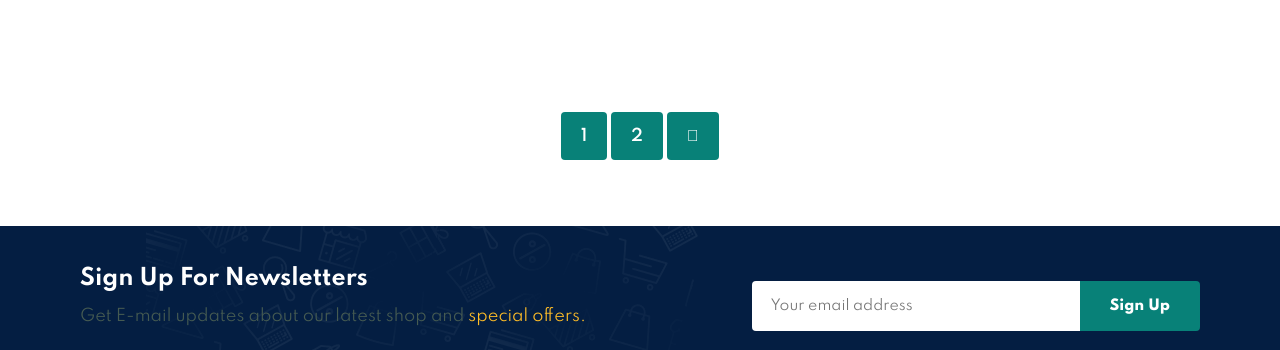
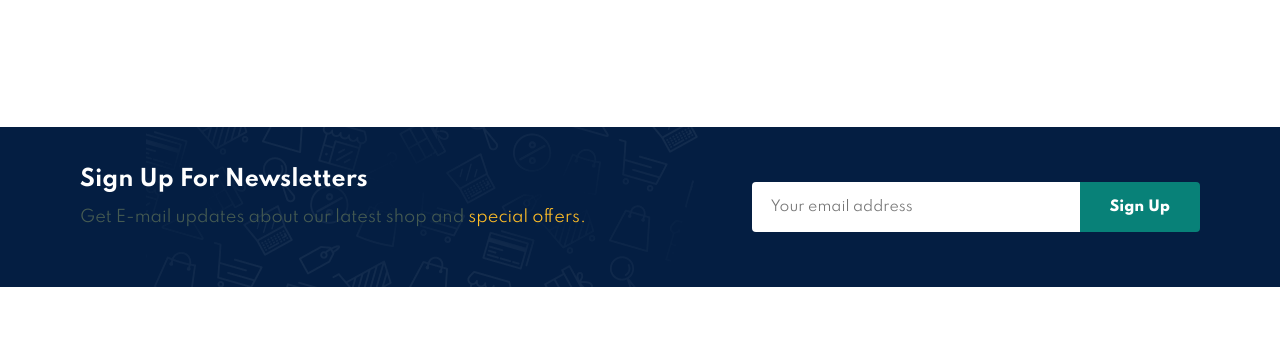
Before and after one commit to Teegalasaketh/Shopping-Site, a website: page public/blog.html in a window 1280 px wide. Shown: the part 2445-2795 px from the top of the page. Drawn offline with Linux system fonts and the light colour scheme.

Commit message:
removed pagination

```diff
--- a/public/blog.html
+++ b/public/blog.html
@@ -86,11 +86,6 @@
             </div>
             <h1>10/6</h1>
         </div>
-    </section>
-    <section id="pagination" class="section-p1">
-        <a href="#">1</a>
-        <a href="#">2</a>
-        <a href="#"><i class="fal fa-long-arrow-alt-right"></i></a>
     </section>
     <section id="newsletter" class="section-p1 section-m1">
         <div class="newstext">
```
Also changed, not shown: public/shop.html (+0 -5 lines).
